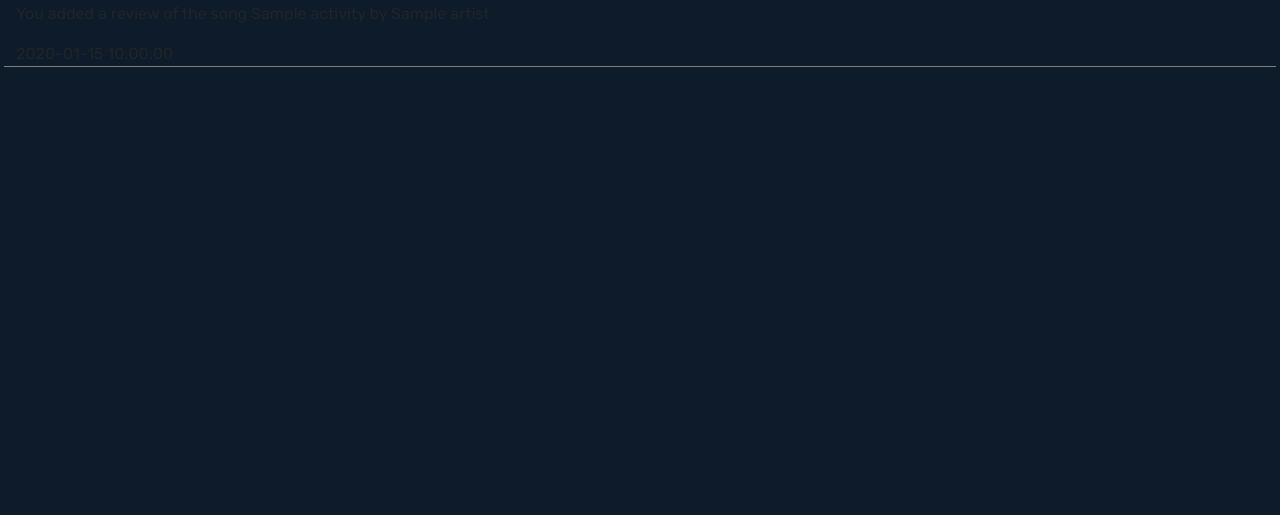
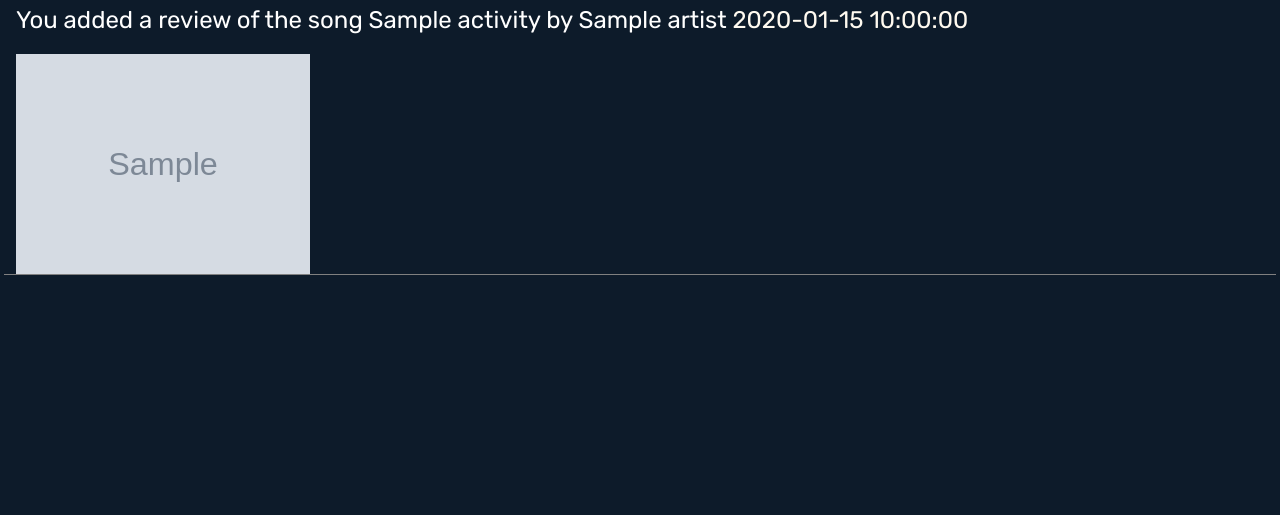
Before and after one commit to AvuMdunyelwa/100Pages, a Flask app: template templates/notifications.html in a window 1280 px wide. Shown: the part 60-575 px from the top of the page. Run offline with Flask 3, Linux system fonts and the light colour scheme; the template is opened without the code that fills it: most values are stand-ins (such as "Sample title", 1, 10 or a date in 2020); grey boxes marked "Sample" are stand-in pictures; parts of the project's set-up code (start-up, migrations or seed data) failed here and were passed over; some libraries are stand-ins or nearby versions.

Commit message:
add more styling to activity rows

```diff
--- a/templates/notifications.html
+++ b/templates/notifications.html
@@ -4,25 +4,31 @@
         <h6>Activity</h6>
         <div class="container-fluid w-100 h-auto p-3"  id="notifications-wrapper">
             {% for activity in notifications %}
-            <div class="row h-50" id="activity" style="border-bottom: 1px solid gray;">
+            <div class="row h-50 d-flex" id="activity" style="border-bottom: 1px solid gray;">
                 {% if activity.type == 'liked_review' %}
                     <p style="color: white; font-size: 1.5rem">
                         You liked {{activity.sender}}'s review of {{activity.song_title}} by {{activity.artist}}
+                        <span style="color: floralwhite;">{{activity.created_at}}</span>
                     </p>
-                    <span style="color: floralwhite;">{{activity.created_at}}</span>
-                {% elif activity.type == 'like_received' %}
-                    <p>
-                        {{activity.sender}} liked your review of {{activity.song_title}} by {{activity.artist}}
-                    </p>
-                    <span>{{activity.created_at}}</span>
                     <div class=" w-25 h-25 cover-image">
                         <img src="{{activity.cover}}"  class="img-fluid" alt="{{activity.song_title}}" style="max-width: 100%; height:100%">
                     </div>
-                {% else %}
-                    <p>
+                {% elif activity.type == 'like_received' %}
+                    <p style="color: white; font-size: 1.5rem">
+                        {{activity.sender}} liked your review of {{activity.song_title}} by {{activity.artist}}
+                        <span style="color: floralwhite;">{{activity.created_at}}</span>
+                    </p>
+                    <div class=" w-25 h-25 cover-image">
+                        <img src="{{activity.cover}}"  class="img-fluid" alt="{{activity.song_title}}" style="max-width: 100%; height:100%">
+                    </div>
+                    {% else %}
+                    <p style="color: white; font-size: 1.5rem">
                         You added a review of the song {{activity.song_title}} by {{activity.artist}}
+                        <span style="color: floralwhite;">{{activity.created_at}}</span>
                     </p>
-                    <span>{{activity.created_at}}</span>
+                    <div class=" w-25 h-25 cover-image">
+                        <img src="{{activity.cover}}"  class="img-fluid" alt="{{activity.song_title}}" style="max-width: 100%; height:100%">
+                    </div>
                 {% endif %}
             </div>
             {% endfor %}
```
